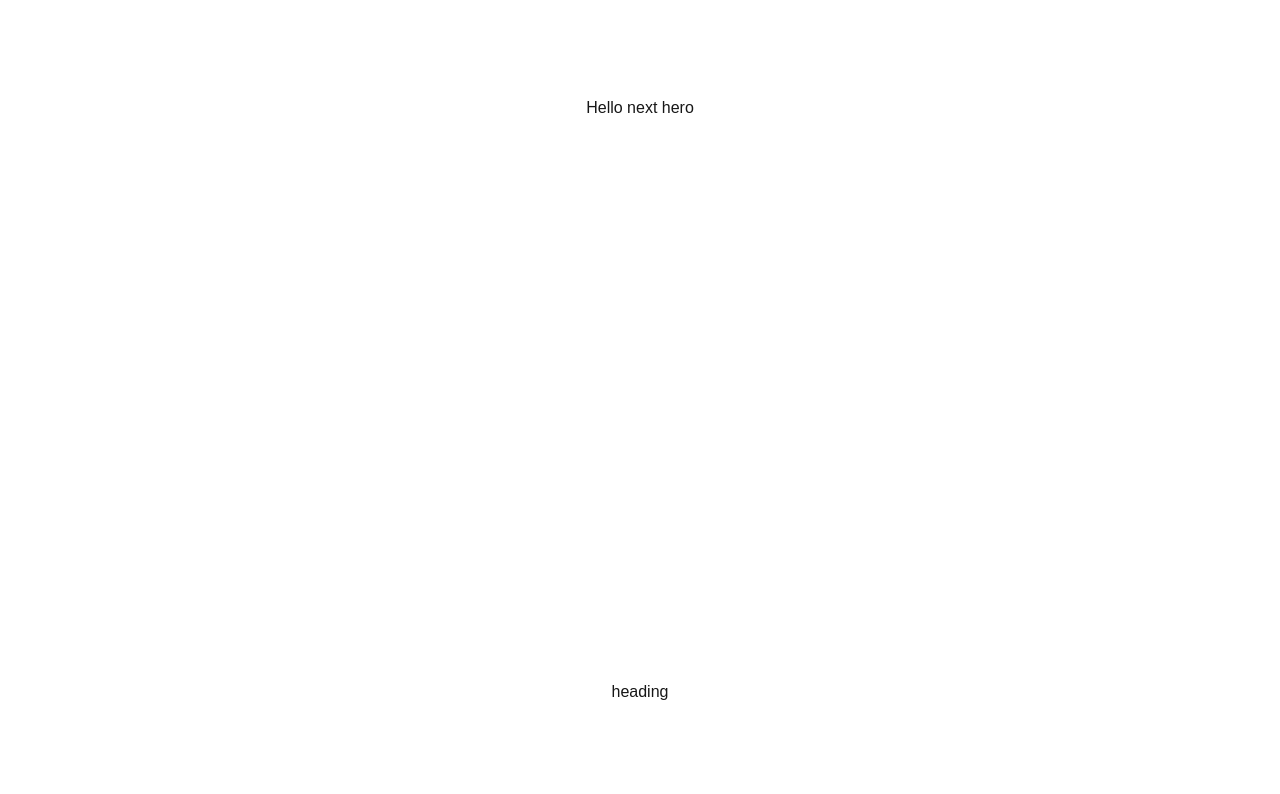
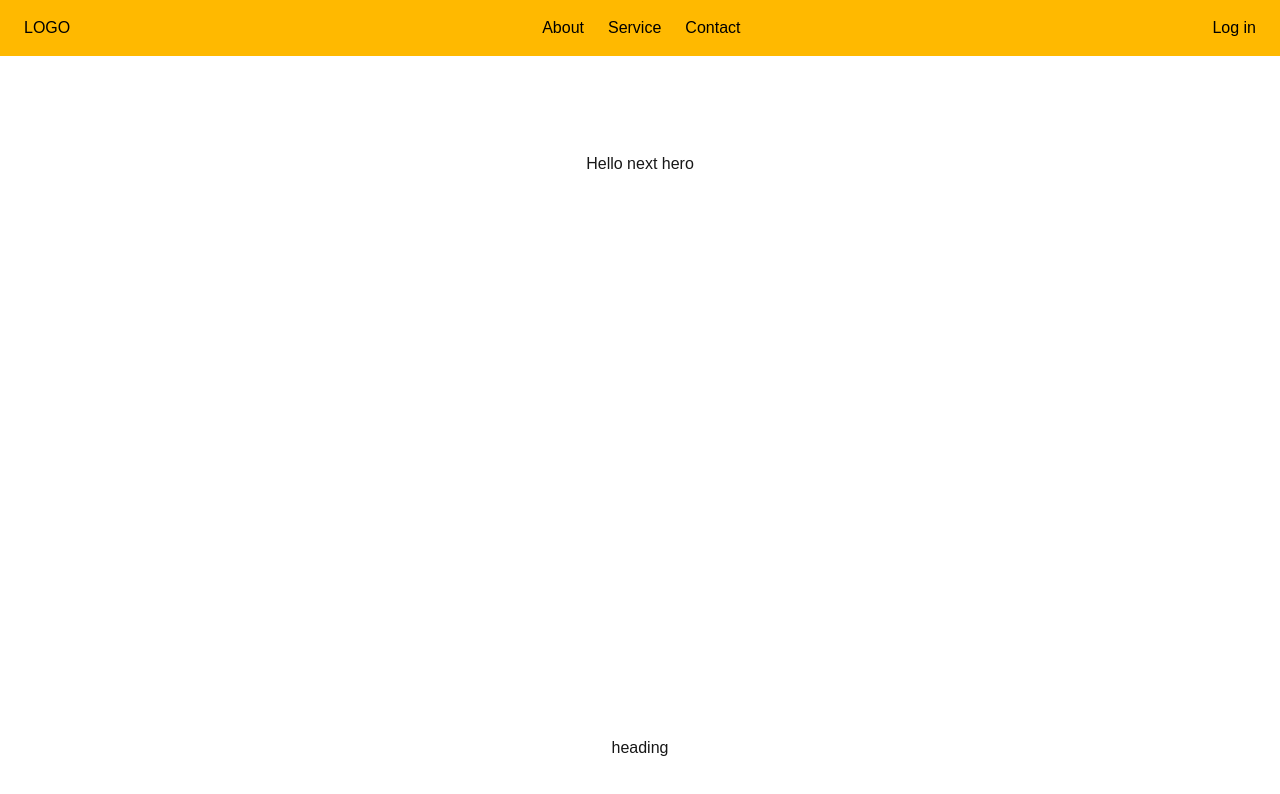
Before and after one commit to rahul3507/NextJS-Practice, a Next.js app: page / in a window 1280 px wide. Shown: the top 794 px of the page. Built offline with nearby package versions, Linux system fonts and the light colour scheme.

Commit message:
updated navbar and called into the layout

```diff
--- a/src/app/layout.js
+++ b/src/app/layout.js
@@ -2,6 +2,7 @@
 
 import { Geist, Geist_Mono } from "next/font/google";
 import "./globals.css";
+import Navbar from "@/components/Navbar";
 
 const geistSans = Geist({
   variable: "--font-geist-sans",
@@ -24,6 +25,7 @@ export default function RootLayout({ children }) {
       <body
         className={`${geistSans.variable} ${geistMono.variable} antialiased`}
       >
+        <Navbar />
         <div className="h-screen">{children}</div>
       </body>
     </html>
--- a/src/components/Navbar.jsx
+++ b/src/components/Navbar.jsx
@@ -4,13 +4,14 @@ import React from "react";
 
 const Navbar = () => {
   return (
-    <nav className="bg-amber-400 px-6 py-4">
-      <h6>LOGO</h6>
-      <ul>
-        <li>About</li>
-        <li>Service</li>
-        <li>Contact</li>
+    <nav className="bg-amber-400 px-6 py-4 flex justify-between text-black">
+      <h6 className="cursor-pointer">LOGO</h6>
+      <ul className="flex gap-6">
+        <li className="cursor-pointer">About</li>
+        <li className="cursor-pointer">Service</li>
+        <li className="cursor-pointer">Contact</li>
       </ul>
+      <button className="cursor-pointer">Log in</button>
     </nav>
   );
 };
```
